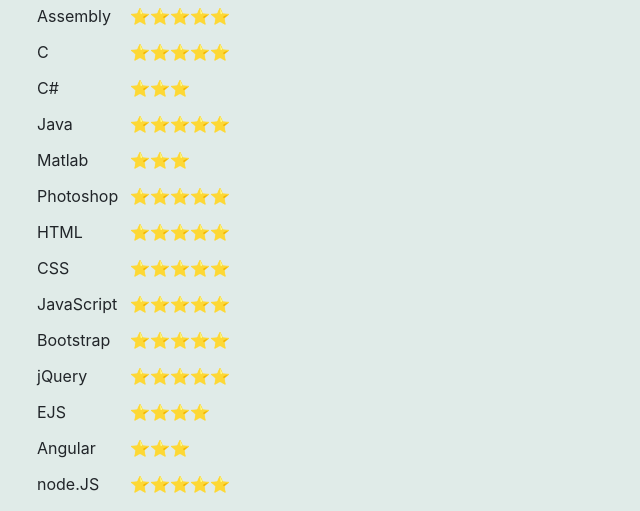
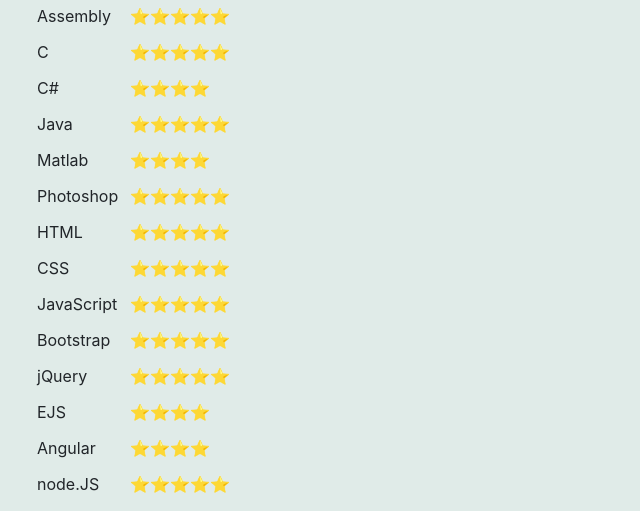
Before and after one commit to SharonLouzon/cv, a plain HTML site: page index.html in a window 1280 px wide. Shown: the part 773-1284 px from the top of the page, 9-649 px from the left. Drawn offline with nearby package versions, Linux system fonts and the light colour scheme.

Commit message:
complete cv

```diff
--- a/index.html
+++ b/index.html
@@ -83,7 +83,7 @@
     </tr>
     <tr>
       <td>C#</td>
-      <td>⭐⭐⭐</td>
+      <td>⭐⭐⭐⭐</td>
     </tr>
     <tr>
       <td>Java</td>
@@ -91,7 +91,7 @@
     </tr>
     <tr>
       <td>Matlab</td>
-      <td>⭐⭐⭐</td>
+      <td>⭐⭐⭐⭐</td>
     </tr>
     <tr>
       <td>Photoshop</td>
@@ -123,7 +123,7 @@
     </tr>
     <tr>
       <td>Angular</td>
-      <td>⭐⭐⭐</td>
+      <td>⭐⭐⭐⭐</td>
     </tr>
     <tr>
       <td>node.JS</td>
```
